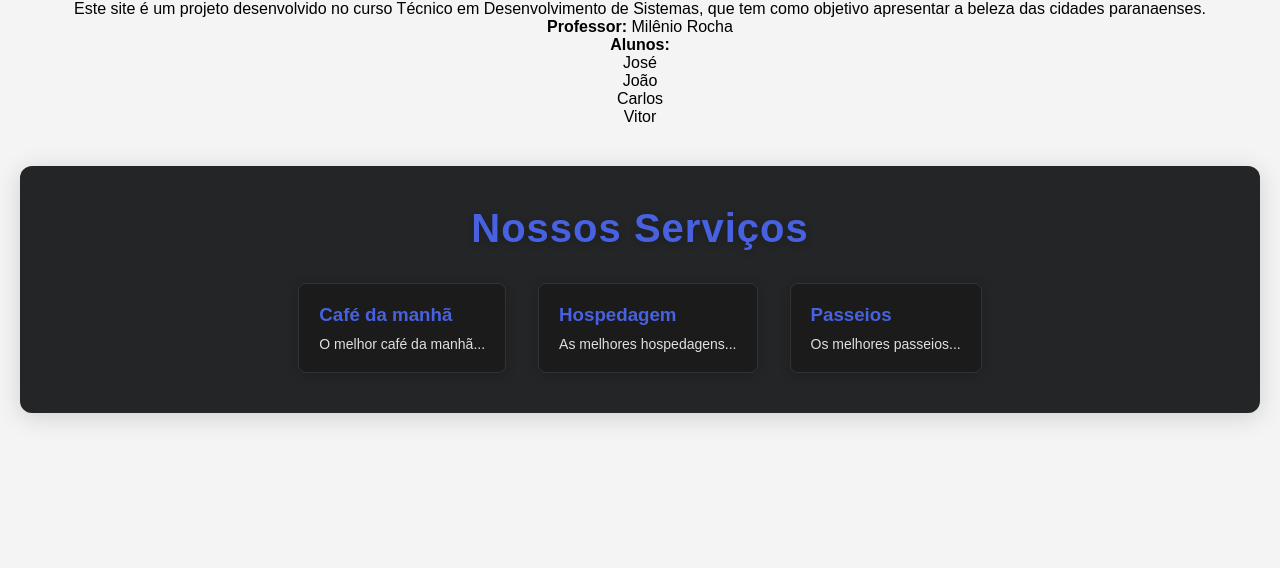
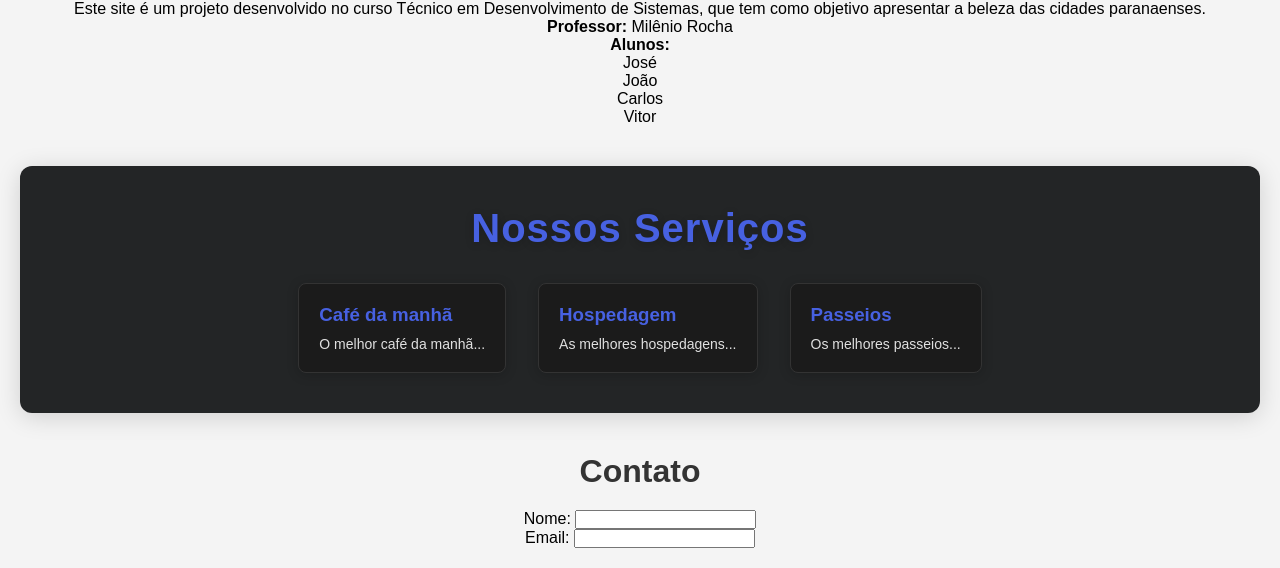
Before and after one commit to prof-mileniorocha/aulas-front, a plain HTML site: page index.html in a window 1280 px wide. Shown: the part 524-1092 px from the top of the page. Before the commit the page ends 997 px from the top, so only its background shows below. Drawn offline with Linux system fonts and the light colour scheme.

Commit message:
Ajustes na página inicial

```diff
--- a/index.html
+++ b/index.html
@@ -73,6 +73,22 @@
             </div>
         </div>
 
+        <div class="contato">
+            <h1>Contato</h1>
+            <form class="contato-form">
+                <div class="contato-form-row">
+                    <div>
+                        <label for="nome">Nome:</label>
+                        <input type="text" id="nome" name="nome" required>
+                    </div>
+                    <div>
+                        <label for="email">Email:</label>
+                        <input type="email" id="email" name="email" required>
+                    </div>
+                </div>
+            </form>
+        </div>
+
     </main>
 </body>
 
```
